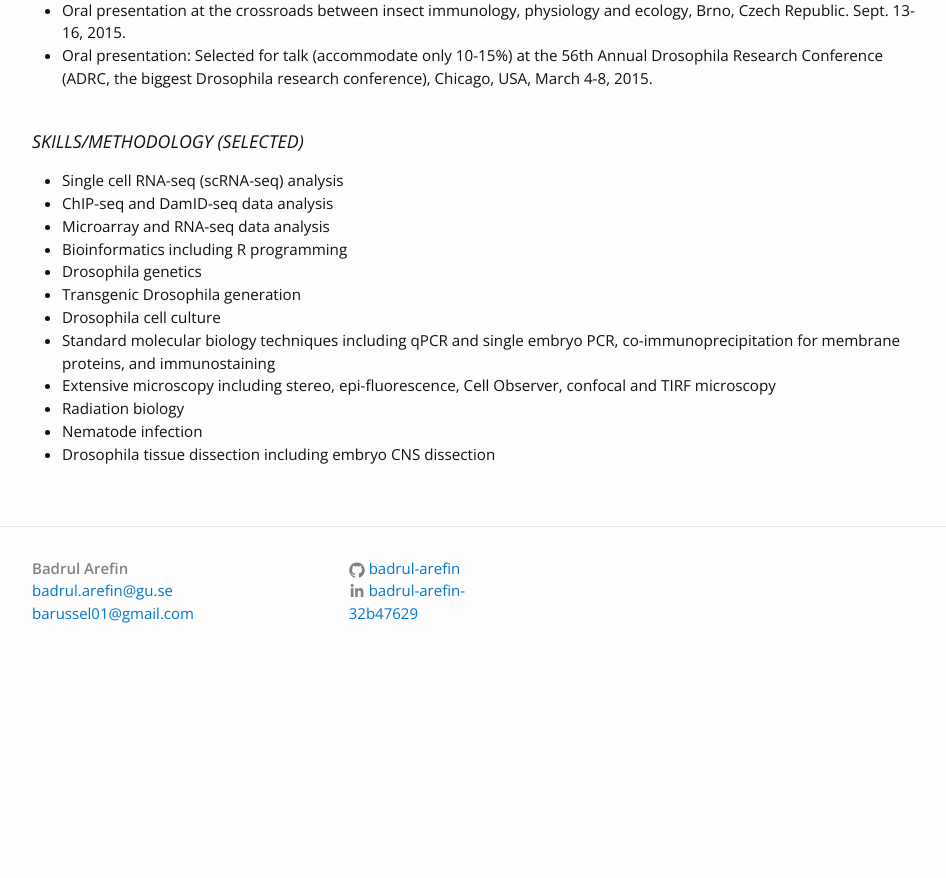
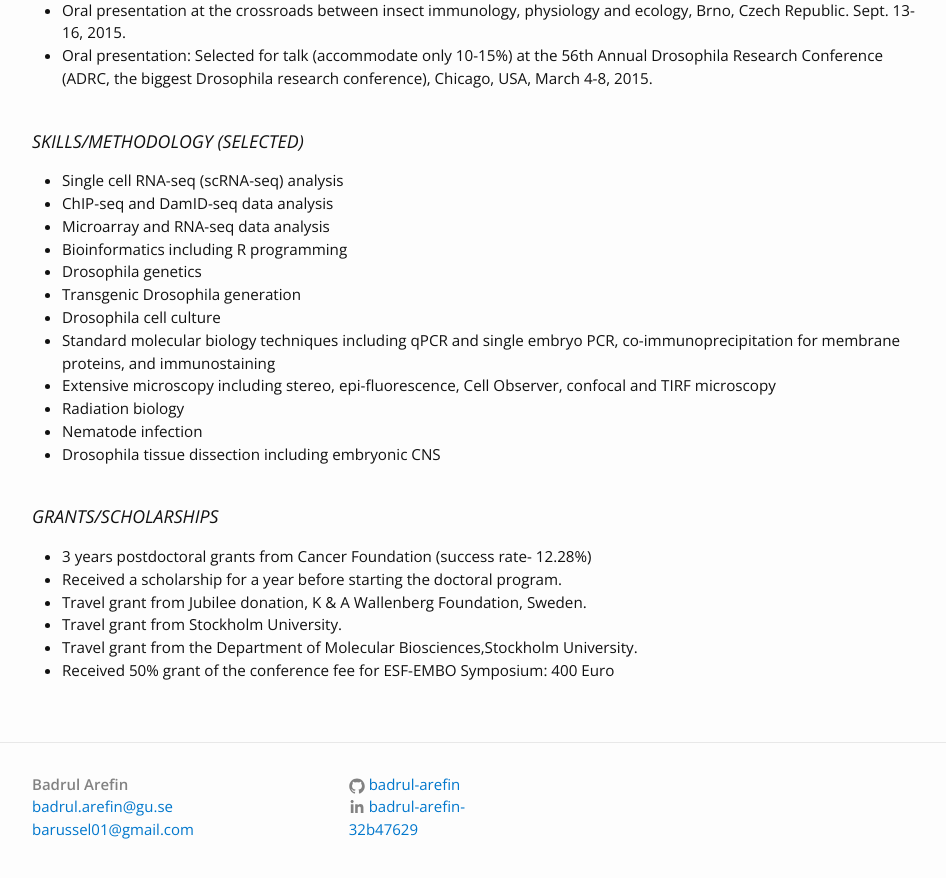
Before and after one commit to Badrul-Arefin/badrul-arefin.github.io, a Jekyll site: the page built from cv.md, in a window 1280 px wide and 900 px high, scrolled down 1351 px. Shown: the top 878 px of the window, without its empty margins (163-1109 px from the left). Built offline with Jekyll 4.4.1, drawn with Linux system fonts in a browser that asks for light colours; before the commit the page ends 2035 px from its top, so only the background shows below that.

Commit message:
Update cv.md

```diff
--- a/cv.md
+++ b/cv.md
@@ -57,4 +57,12 @@ membrane proteins, and immunostaining
 - Extensive microscopy including stereo, epi-fluorescence, Cell Observer, confocal and TIRF microscopy
 - Radiation biology
 - Nematode infection
-- Drosophila tissue dissection including embryo CNS dissection
+- Drosophila tissue dissection including embryonic CNS<br><br>
+
+### GRANTS/SCHOLARSHIPS
+- 3 years postdoctoral grants from Cancer Foundation (success rate- 12.28%)
+- Received a scholarship for a year before starting the doctoral program.
+- Travel grant from Jubilee donation, K & A Wallenberg Foundation, Sweden.
+- Travel grant from Stockholm University.
+- Travel grant from the Department of Molecular Biosciences,Stockholm University.
+- Received 50% grant of the conference fee for ESF-EMBO Symposium: 400 Euro
```
